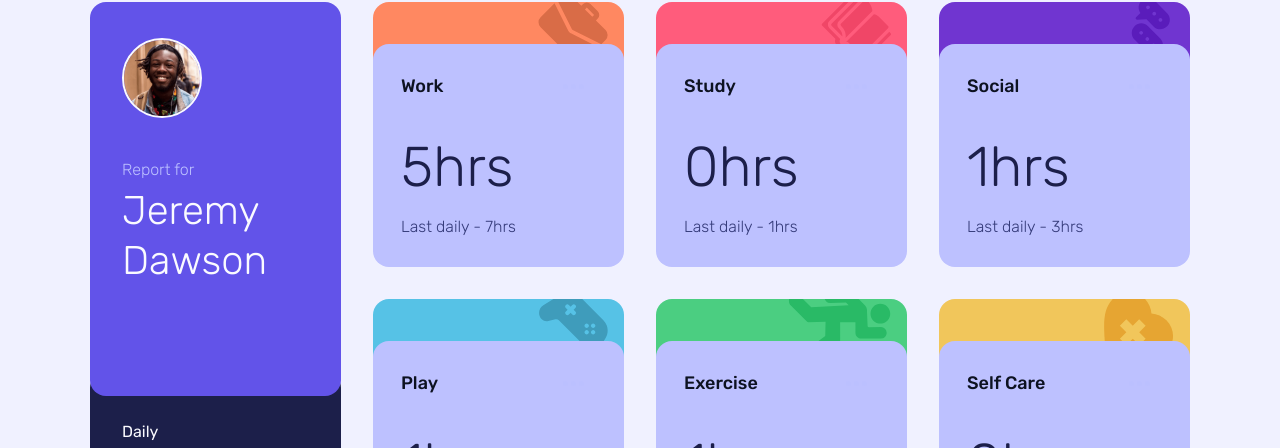
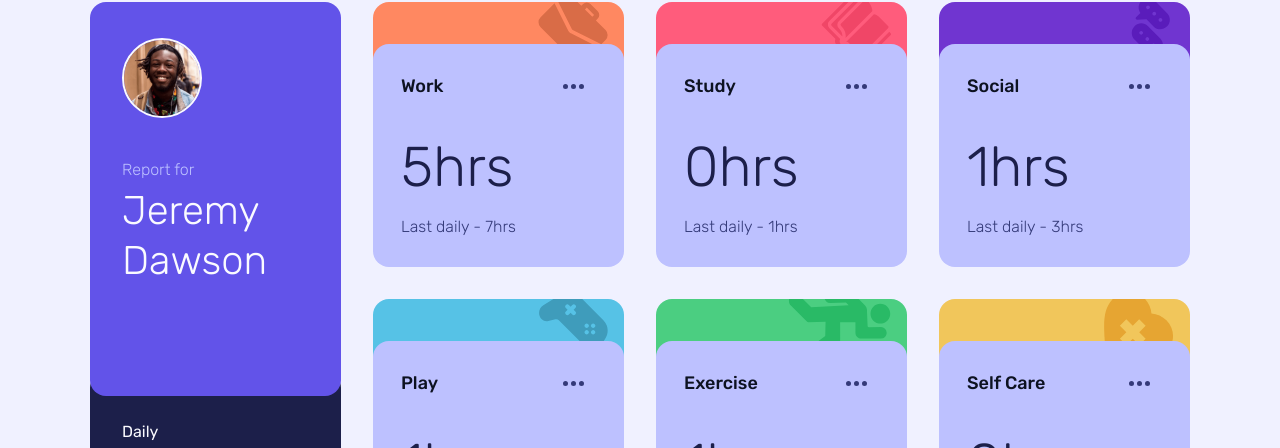
Before and after one commit to revuwem/time-tracking-dashboard, a React (Vite) app: page / in a window 1280 px wide. Shown: the part 163-611 px from the top of the page. Built offline with nearby package versions, Linux system fonts and the light colour scheme.

Commit message:
feat(components): add dark mode style to Dropdown

```diff
--- a/src/components/Dropdown/Dropdown.tsx
+++ b/src/components/Dropdown/Dropdown.tsx
@@ -16,10 +16,13 @@ const Dropdown: DropdownComponent = ({ children }) => {
 
   return (
     <div className="relative">
-      <button onClick={onDropdownClick} className="p-3">
+      <button
+        onClick={onDropdownClick}
+        className="p-3 text-blue-lighten dark:text-blue-pale"
+      >
         <svg xmlns="http://www.w3.org/2000/svg" width="21" height="5">
           <path
-            fill="#BBC0FF"
+            fill="currentColor"
             fillRule="evenodd"
             d="M2.5 0a2.5 2.5 0 110 5 2.5 2.5 0 010-5zm8 0a2.5 2.5 0 110 5 2.5 2.5 0 010-5zm8 0a2.5 2.5 0 110 5 2.5 2.5 0 010-5z"
           ></path>
```
